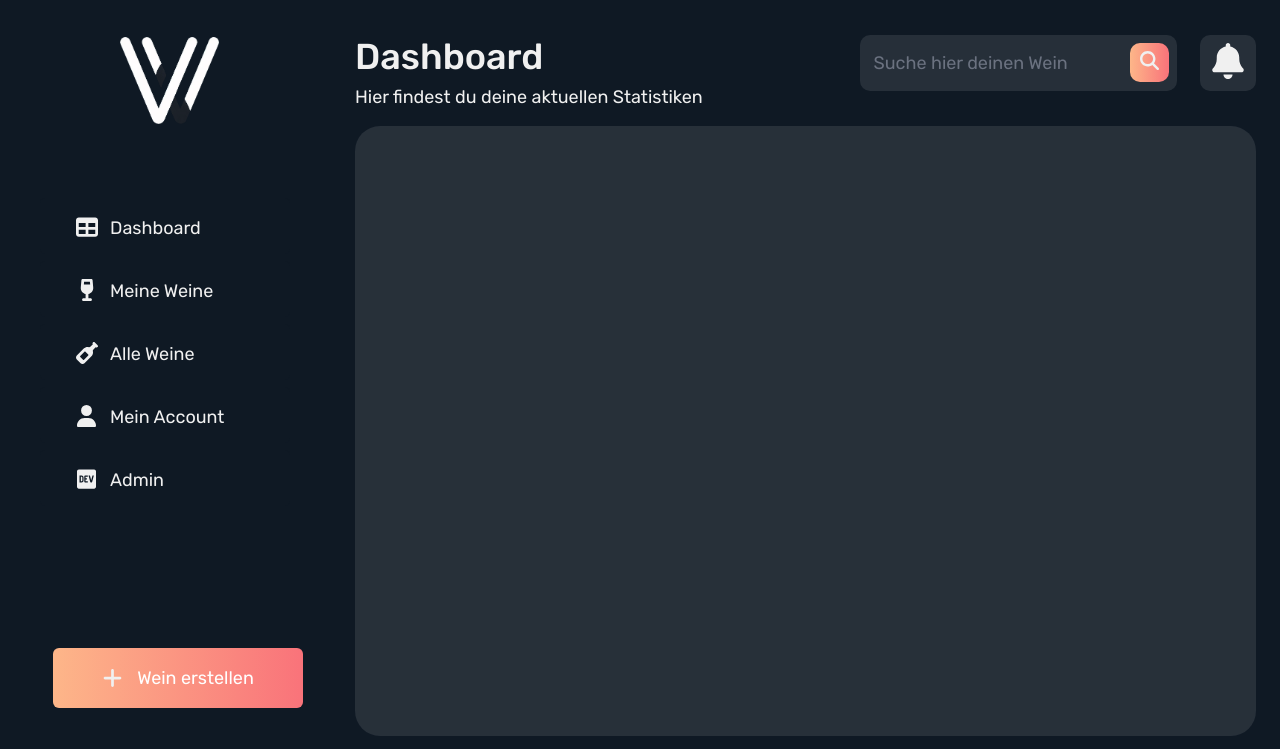
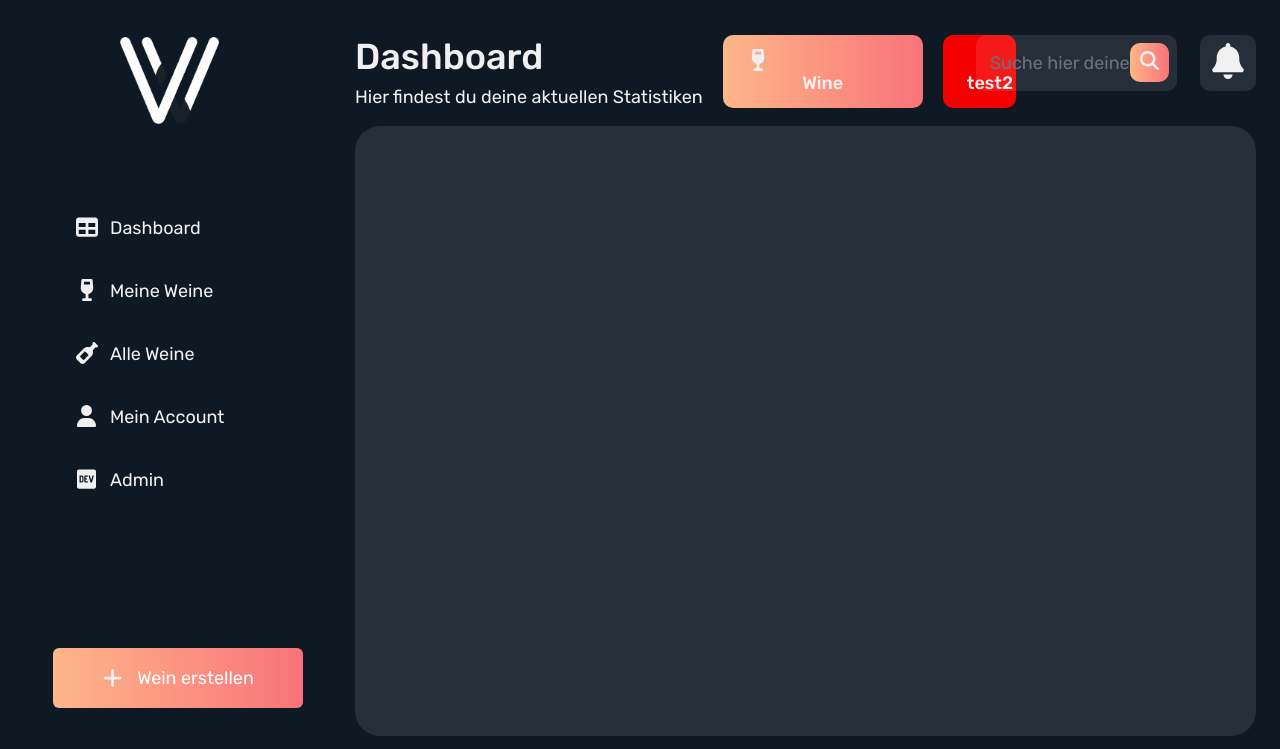
Before and after one commit to adrianhitsch/vinovibes, a React (Create React App) app in the folder vino-ui/: page / in a window 1280 px wide. Shown: the top 749 px of the page. Built offline with nearby package versions, Linux system fonts and the light colour scheme.

Commit message:
Add button functionality to ContentHeader component

```diff
--- a/vino-ui/src/layout/contentHeader.tsx
+++ b/vino-ui/src/layout/contentHeader.tsx
@@ -4,9 +4,17 @@ import Searchbar from './searchbar';
 type HeaderContentType = {
   header: string;
   text: string;
-  buttons: any[];
+  buttons: ButtonType[];
   headerContent?: any;
   setHeaderContent?: any;
+};
+
+type ButtonType = {
+  text: string;
+  type?: 'primary' | 'secondary' | 'close';
+  icon?: string;
+  disabled?: boolean;
+  onClick?: () => void;
 };
 
 const HeaderContext = createContext<HeaderContentType>({ header: '', text: '', buttons: [] });
@@ -20,7 +28,18 @@ const ContentHeader = () => {
         <h1>{headerContent.header}</h1>
         <h2>{headerContent.text}</h2>
       </div>
-      <div className="button-container"></div>
+      <div className="button-container">
+        {headerContent.buttons.map((button) => (
+          <button
+            className={`button ${button.type}`}
+            disabled={button.disabled || false}
+            onClick={button.onClick}
+          >
+            <span className={`icon icon-${button.icon}`}></span>
+            {button.text}
+          </button>
+        ))}
+      </div>
       <Searchbar />
     </div>
   );
--- a/vino-ui/src/pages/Dashboard.tsx
+++ b/vino-ui/src/pages/Dashboard.tsx
@@ -2,14 +2,22 @@ import React, { useContext, useEffect } from 'react';
 import { HeaderContext } from '../layout/contentHeader';
 
 const Dashboard = () => {
-  const { setHeaderContent } = useContext(HeaderContext as any) as any;
+  const { setHeaderContent } = useContext(HeaderContext);
+
   useEffect(() => {
     setHeaderContent({
       header: 'Dashboard',
       text: 'Hier findest du deine aktuellen Statistiken',
-      buttons: [],
+      buttons: [
+        { text: 'Wine', icon: 'wine-glass', type: 'primary', onClick: () => console.log('test1') },
+        { text: 'test2', type: 'close', onClick: () => handleClick() },
+      ],
     });
   }, []);
+
+  const handleClick = () => {
+    console.log('test');
+  };
 
   return (
     <>
--- a/vino-ui/src/site.css
+++ b/vino-ui/src/site.css
@@ -3,11 +3,17 @@
 * {
   font-family: Rubik, sans-serif;
   font-size: 18px;
+  --surface-color: #0f1924;
+  --surface-secondary-color: #ffffff19;
+  --button-gradient: transparent linear-gradient(270deg, #f9737a 0%, #fdb689 100%) 0% 0% no-repeat
+    padding-box;
+  --white: #f0f0f0;
+  --red: #f50000;
 }
 
 body {
-  background: #0f1924;
-  color: #f0f0f0;
+  background: var(--surface-color);
+  color: var(--white);
 }
 
 .vino-logo {
@@ -82,7 +88,7 @@ body {
 }
 
 .content-card {
-  background: #ffffff19;
+  background: var(--surface-secondary-color);
   margin-bottom: 24px;
   width: calc(100% - 24px);
   min-height: calc(100dvh - 190px);
@@ -116,13 +122,51 @@ body {
 }
 
 .button {
-  background: transparent linear-gradient(270deg, #f9737a 0%, #fdb689 100%) 0% 0% no-repeat
-    padding-box;
+  background: var(--button-gradient);
   border: unset;
   outline: unset;
   box-shadow: unset;
   opacity: 1;
   transition: opacity 0.2s ease-in-out;
+}
+
+.button.primary {
+  background: var(--button-gradient);
+  border-radius: 10px;
+  color: var(--white);
+  font-size: 18px;
+  font-weight: 500;
+  line-height: 24px;
+  padding: 12px 24px;
+  cursor: pointer;
+  min-width: 200px;
+  transition: background-color 0.2s ease-in-out;
+}
+
+.button.secondary {
+  background: var(--white);
+  border-radius: 10px;
+  color: var(--white);
+  font-size: 18px;
+  font-weight: 500;
+  line-height: 24px;
+  padding: 12px 24px;
+  cursor: pointer;
+  min-width: 200px;
+  transition: background-color 0.2s ease-in-out;
+}
+
+.button.close {
+  background: var(--red);
+  border-radius: 10px;
+  color: var(--white);
+  font-size: 18px;
+  font-weight: 500;
+  line-height: 24px;
+  padding: 12px 24px;
+  cursor: pointer;
+  min-width: 73px;
+  transition: background-color 0.2s ease-in-out;
 }
 
 .button:hover {
@@ -145,7 +189,7 @@ body {
 .bell-button {
   height: 56px;
   width: 56px;
-  background-color: #ffffff19;
+  background-color: var(--surface-secondary-color);
   position: absolute;
   top: 35px;
   right: 24px;
@@ -157,7 +201,7 @@ body {
 }
 
 .bell-notifications {
-  background-color: red;
+  background-color: var(--red);
   height: 27px;
   width: 27px;
   border-radius: 50%;
@@ -165,7 +209,7 @@ body {
   position: absolute;
   top: -7px;
   left: 40px;
-  color: #f0f0f0;
+  color: var(--white);
   font-size: 18px;
   line-height: 26px;
 }
@@ -178,11 +222,11 @@ h2 {
 .p-inputtext {
   height: 56px;
   width: 100%;
-  background: #ffffff19;
+  background: var(--surface-secondary-color);
   color: #ffffff4d;
   overflow: unset;
   border: none;
-  color: #f0f0f0;
+  color: var(--white);
   box-shadow: 0 #3b4045;
   transition: box-shadow 0.3s ease-in-out;
   border-radius: 10px;
@@ -217,7 +261,7 @@ ul li a {
   width: 250px;
   height: 56px;
   border-radius: 5px;
-  background-color: #0f1924;
+  background-color: var(--surface-color);
   transition: background-color 0.2s;
 }
 
@@ -243,7 +287,7 @@ ul li ul.all-vino.expand {
 
 nav ul li a {
   text-decoration: none;
-  color: #f0f0f0;
+  color: var(--white);
   font-size: 18px;
   height: 56px;
   display: block;
@@ -255,3 +299,13 @@ nav ul li a.active {
   color: #fc9181;
   background: #ffffff19;
 }
+
+/* HeaderComponent */
+
+.content-header .button-container {
+  width: 220px;
+  height: 73px;
+  display: flex;
+  gap: 20px;
+  margin-left: 20px;
+}
```
